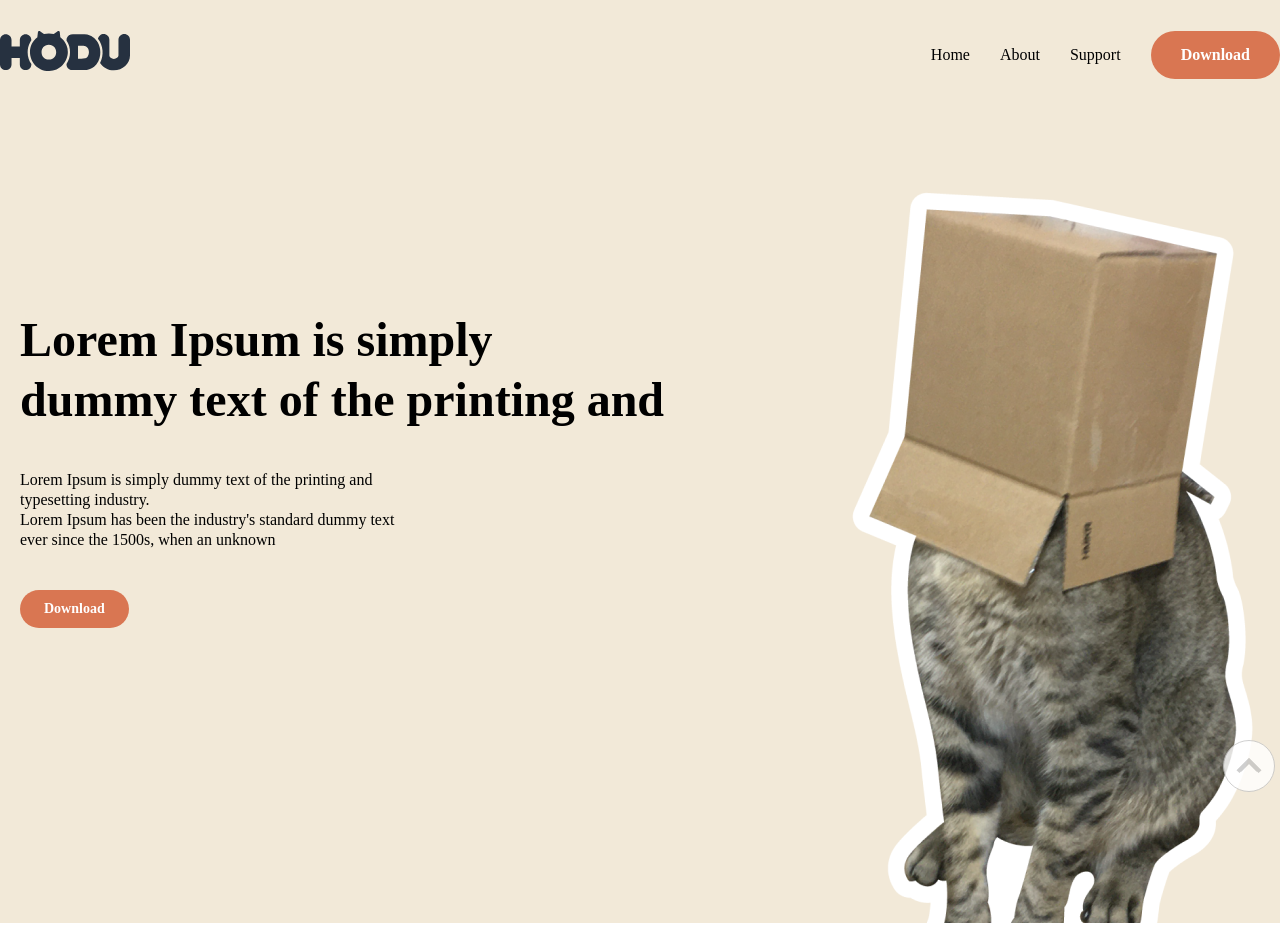
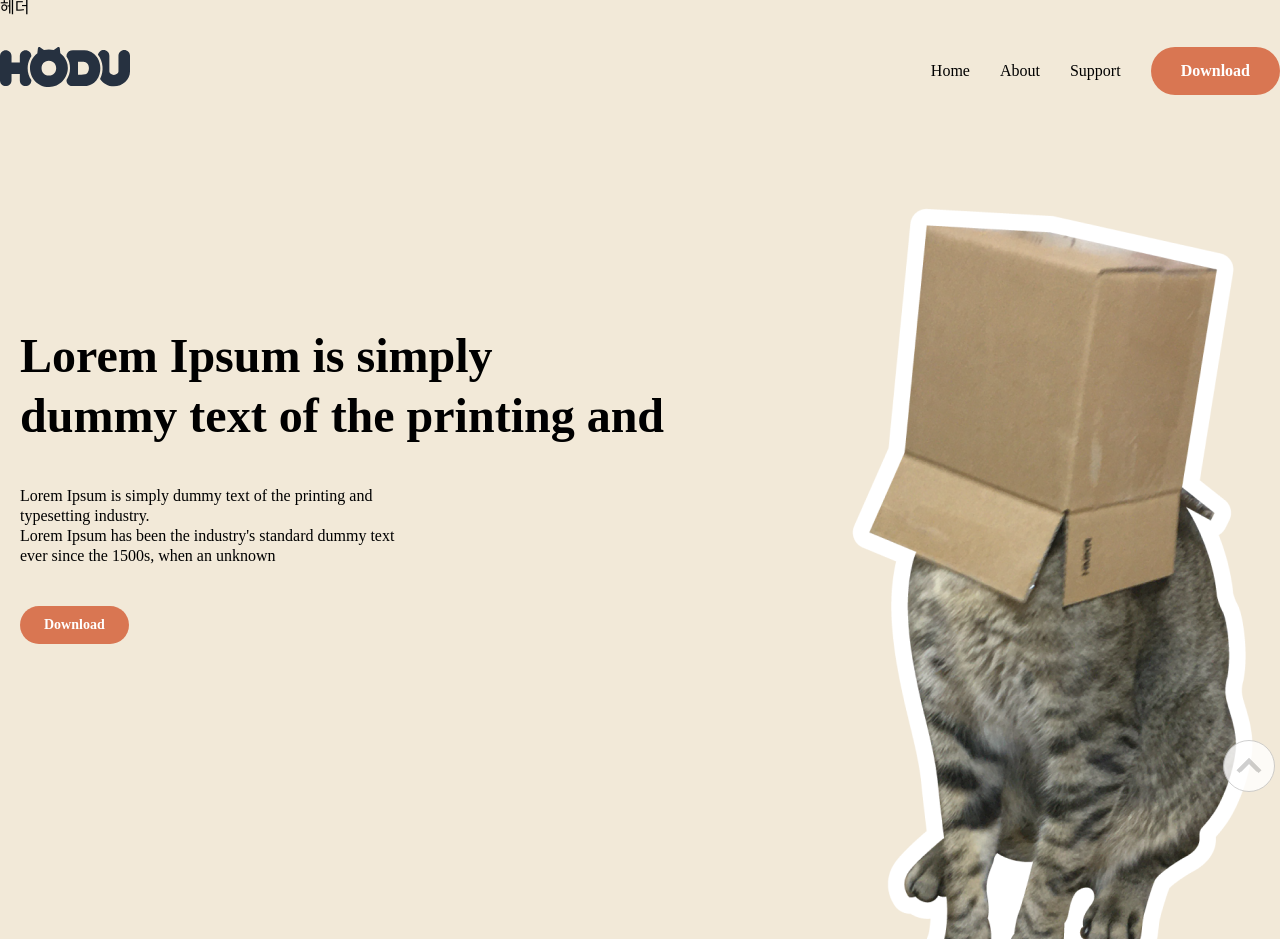
Before and after one commit to Forhye/pj-randingPage, a plain HTML site: page index.html in a window 1280 px wide. Shown: the top 939 px of the page. Drawn offline with Linux system fonts and the light colour scheme; files whose address does not match are found by name; a web font is replaced by a local one.

Commit message:
git branch test

```diff
--- a/index.html
+++ b/index.html
@@ -20,6 +20,7 @@
   </head>
   <body>
     <header>
+      헤더
       <h1 class="sr-only">HODU 랜딩 페이지</h1>
       <!-- 헤더 로고&메뉴 영역 -->
       <div class="header-nav">
```
